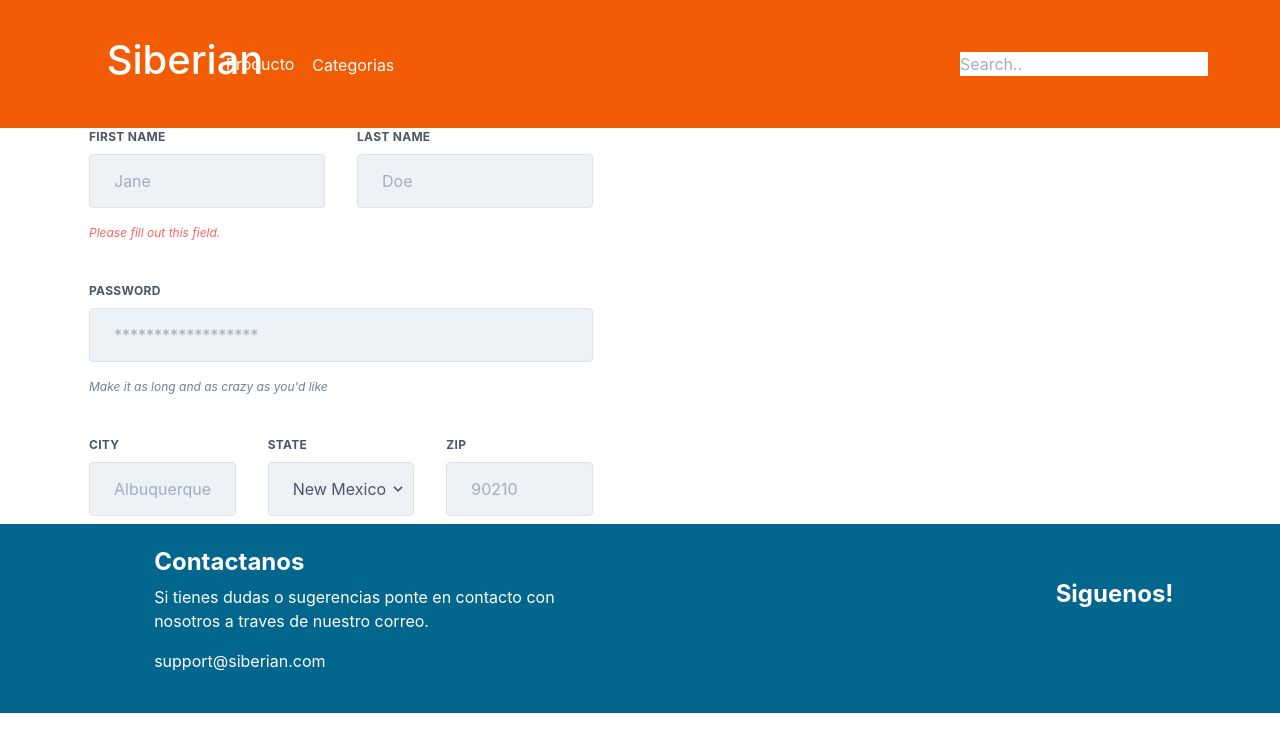
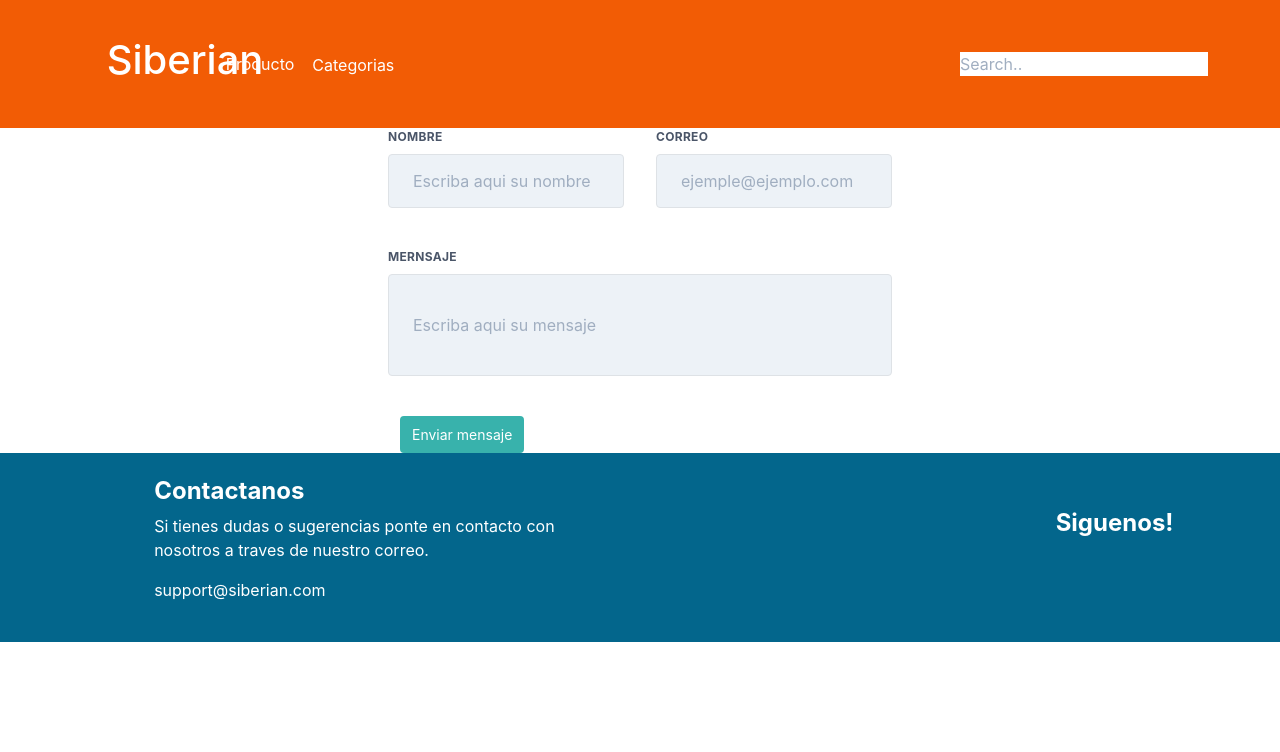
Before and after one commit to StraightUpCode/diseno_web, a website built with Parcel: page src/contact-us.html in a window 1280 px wide. Built offline with nearby package versions, Linux system fonts and the light colour scheme.

Commit message:
contact us

```diff
--- a/src/contact-us.html
+++ b/src/contact-us.html
@@ -41,62 +41,39 @@
          </section>
      </header>
 
-        <main class="container">
+        <main class="container" >
+            <div class="my-auto flex justify-center">
             <form class="w-full max-w-lg">
                 <div class="flex flex-wrap -mx-3 mb-6">
                   <div class="w-full md:w-1/2 px-3 mb-6 md:mb-0">
                     <label class="block uppercase tracking-wide text-gray-700 text-xs font-bold mb-2" for="grid-first-name">
-                      First Name
+                     Nombre
                     </label>
-                    <input class="appearance-none block w-full bg-gray-200 text-gray-700 border border-red-500 rounded py-3 px-4 mb-3 leading-tight focus:outline-none focus:bg-white" id="grid-first-name" type="text" placeholder="Jane">
-                    <p class="text-red-500 text-xs italic">Please fill out this field.</p>
+                    <input class="appearance-none block w-full bg-gray-200 text-gray-700 border border-red-500 rounded py-3 px-4 mb-3 leading-tight focus:outline-none focus:bg-white" id="grid-first-name" type="text" placeholder="Escriba aqui su nombre">
                   </div>
                   <div class="w-full md:w-1/2 px-3">
                     <label class="block uppercase tracking-wide text-gray-700 text-xs font-bold mb-2" for="grid-last-name">
-                      Last Name
+                      Correo
                     </label>
-                    <input class="appearance-none block w-full bg-gray-200 text-gray-700 border border-gray-200 rounded py-3 px-4 leading-tight focus:outline-none focus:bg-white focus:border-gray-500" id="grid-last-name" type="text" placeholder="Doe">
+                    <input class="appearance-none block w-full bg-gray-200 text-gray-700 border border-gray-200 rounded py-3 px-4 leading-tight focus:outline-none focus:bg-white focus:border-gray-500" id="grid-last-name" type="text" placeholder="ejemple@ejemplo.com">
                   </div>
                 </div>
                 <div class="flex flex-wrap -mx-3 mb-6">
                   <div class="w-full px-3">
                     <label class="block uppercase tracking-wide text-gray-700 text-xs font-bold mb-2" for="grid-password">
-                      Password
+                      Mernsaje
                     </label>
-                    <input class="appearance-none block w-full bg-gray-200 text-gray-700 border border-gray-200 rounded py-3 px-4 mb-3 leading-tight focus:outline-none focus:bg-white focus:border-gray-500" id="grid-password" type="password" placeholder="******************">
-                    <p class="text-gray-600 text-xs italic">Make it as long and as crazy as you'd like</p>
+                    <input class="appearance-none block w-full bg-gray-200 text-gray-700 border border-gray-200 rounded py-10 px-4 mb-3 leading-tight focus:outline-none focus:bg-white focus:border-gray-500" id="grid-password" type="text" placeholder="Escriba aqui su mensaje">
                   </div>
                 </div>
-                <div class="flex flex-wrap -mx-3 mb-2">
-                  <div class="w-full md:w-1/3 px-3 mb-6 md:mb-0">
-                    <label class="block uppercase tracking-wide text-gray-700 text-xs font-bold mb-2" for="grid-city">
-                      City
-                    </label>
-                    <input class="appearance-none block w-full bg-gray-200 text-gray-700 border border-gray-200 rounded py-3 px-4 leading-tight focus:outline-none focus:bg-white focus:border-gray-500" id="grid-city" type="text" placeholder="Albuquerque">
-                  </div>
-                  <div class="w-full md:w-1/3 px-3 mb-6 md:mb-0">
-                    <label class="block uppercase tracking-wide text-gray-700 text-xs font-bold mb-2" for="grid-state">
-                      State
-                    </label>
-                    <div class="relative">
-                      <select class="block appearance-none w-full bg-gray-200 border border-gray-200 text-gray-700 py-3 px-4 pr-8 rounded leading-tight focus:outline-none focus:bg-white focus:border-gray-500" id="grid-state">
-                        <option>New Mexico</option>
-                        <option>Missouri</option>
-                        <option>Texas</option>
-                      </select>
-                      <div class="pointer-events-none absolute inset-y-0 right-0 flex items-center px-2 text-gray-700">
-                        <svg class="fill-current h-4 w-4" xmlns="http://www.w3.org/2000/svg" viewBox="0 0 20 20"><path d="M9.293 12.95l.707.707L15.657 8l-1.414-1.414L10 10.828 5.757 6.586 4.343 8z"/></svg>
-                      </div>
-                    </div>
-                  </div>
-                  <div class="w-full md:w-1/3 px-3 mb-6 md:mb-0">
-                    <label class="block uppercase tracking-wide text-gray-700 text-xs font-bold mb-2" for="grid-zip">
-                      Zip
-                    </label>
-                    <input class="appearance-none block w-full bg-gray-200 text-gray-700 border border-gray-200 rounded py-3 px-4 leading-tight focus:outline-none focus:bg-white focus:border-gray-500" id="grid-zip" type="text" placeholder="90210">
-                  </div>
+                <div class="w-full px-3">
+                    <button class="flex-shrink-0 bg-teal-500 hover:bg-teal-700 border-teal-500 hover:border-teal-700 text-sm border-4 text-white py-1 px-2 rounded " type="button">
+                        Enviar mensaje
+                      </button>
                 </div>
+
               </form>
+            </div>
         </main>
 
     <footer class="container-fluid bg-blue color-white">
```
